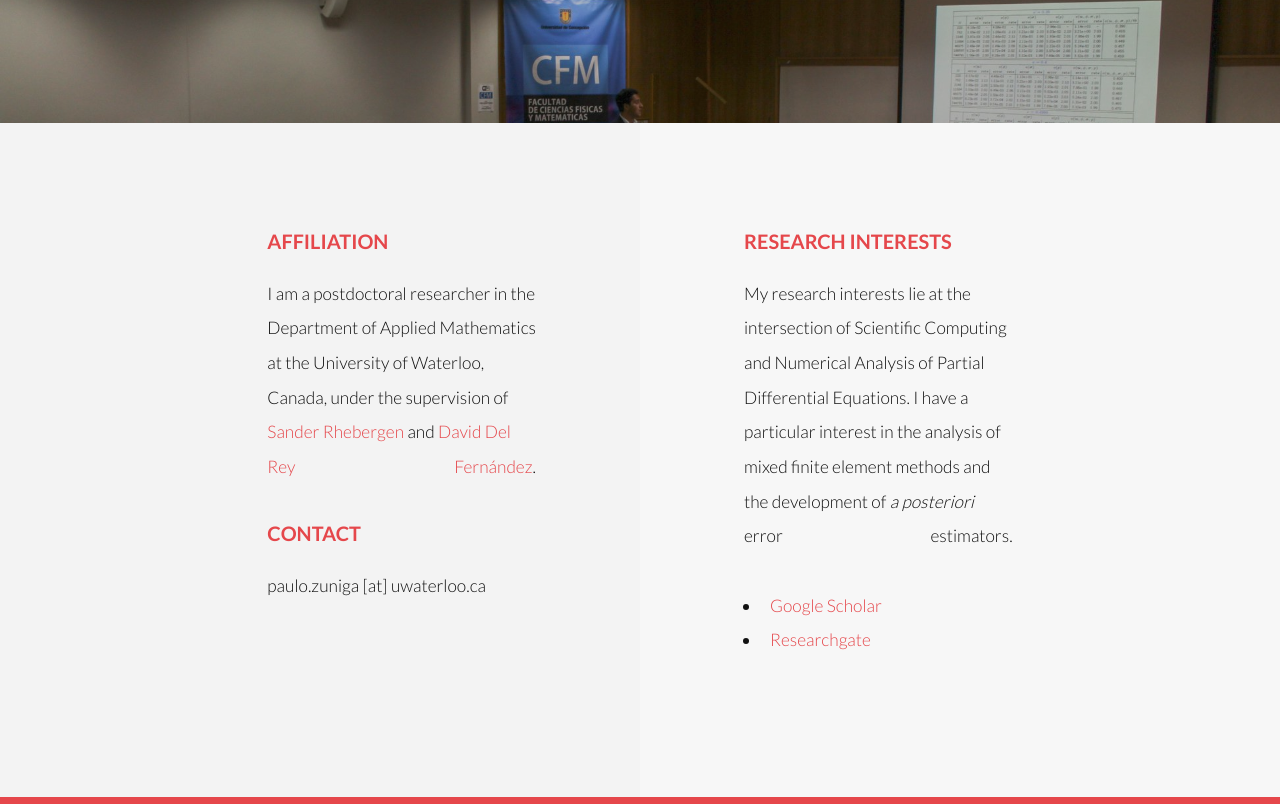
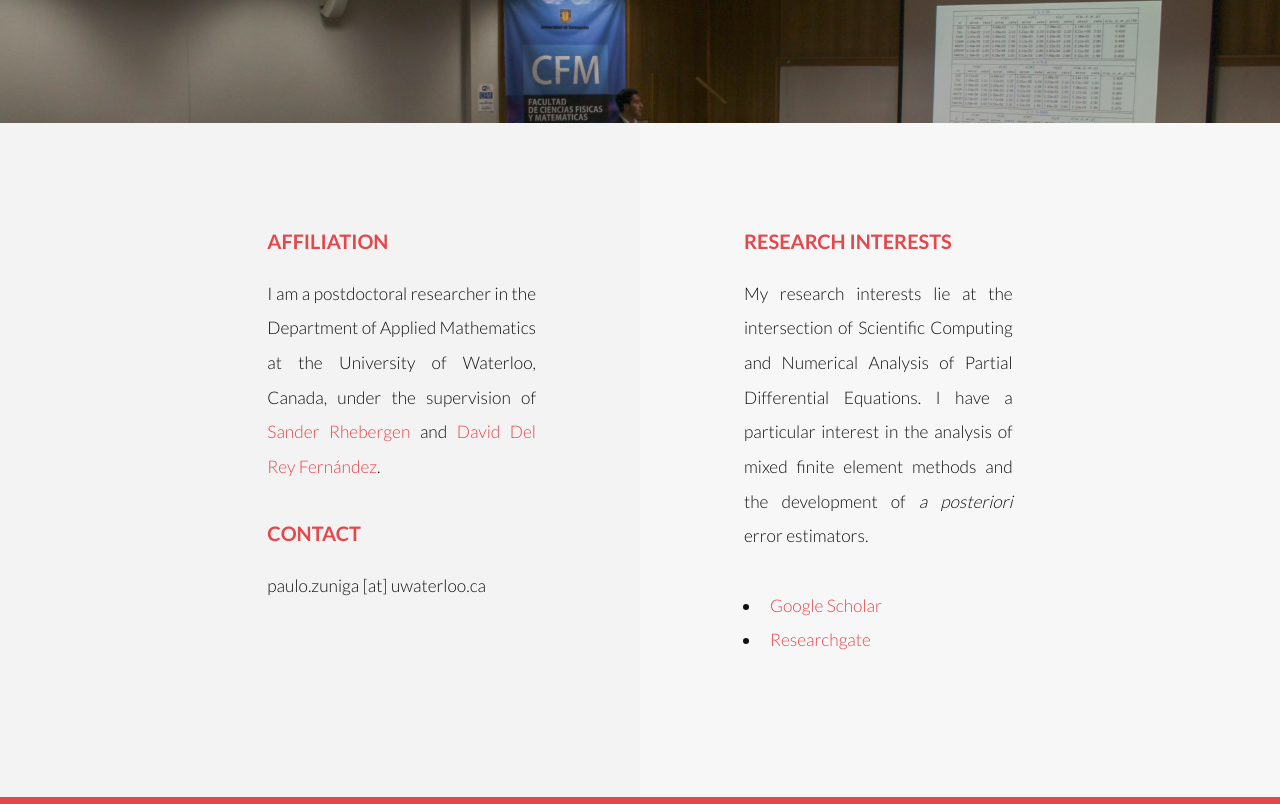
Before and after one commit to pzunigao/pzunigao.github.io, a plain HTML site: page index.html in a window 1280 px wide. Shown: the part 293-1097 px from the top of the page. Drawn offline with Linux system fonts and the light colour scheme.

Commit message:
Update index.html

```diff
--- a/index.html
+++ b/index.html
@@ -58,7 +58,7 @@
 							<header>
 								<h3>Affiliation</h3>
 							</header>
-							<p style="text-align-last:justify;">
+							<p align="justify">
 							I am a postdoctoral researcher in the Department of Applied Mathematics at the University of Waterloo, Canada, under the supervision of <a href="https://uwaterloo.ca/applied-mathematics/people-profiles/sander-rhebergen" target="_blank">Sander Rhebergen</a>
 								and <a href="https://uwaterloo.ca/applied-mathematics/people-profiles/david-del-rey-fernandez" target="_blank">David Del Rey Fern&aacute;ndez</a>.							</p>
 							<!--<p>Postdoctoral researcher, Center for Research in Mathematical Engineering (<a href="https://ci2ma.udec.cl/" target="_blank">CI&sup2;MA</a>, by its Spanish acronym), <a href="http://www6.udec.cl/pexterno/" target="_blank">Universidad de Concepci&oacute;n</a>.</p>
@@ -78,7 +78,7 @@
 							<header>
 								<h3>Research Interests</h3>
 							</header>
-							<p style="text-align-last:justify;">
+							<p align="justify">
 							My research interests lie at the intersection of Scientific Computing and Numerical Analysis of Partial Differential
 Equations. I have a particular interest in the analysis of mixed finite element methods and the development of <em>a posteriori</em> error estimators.
 							</p>
```
